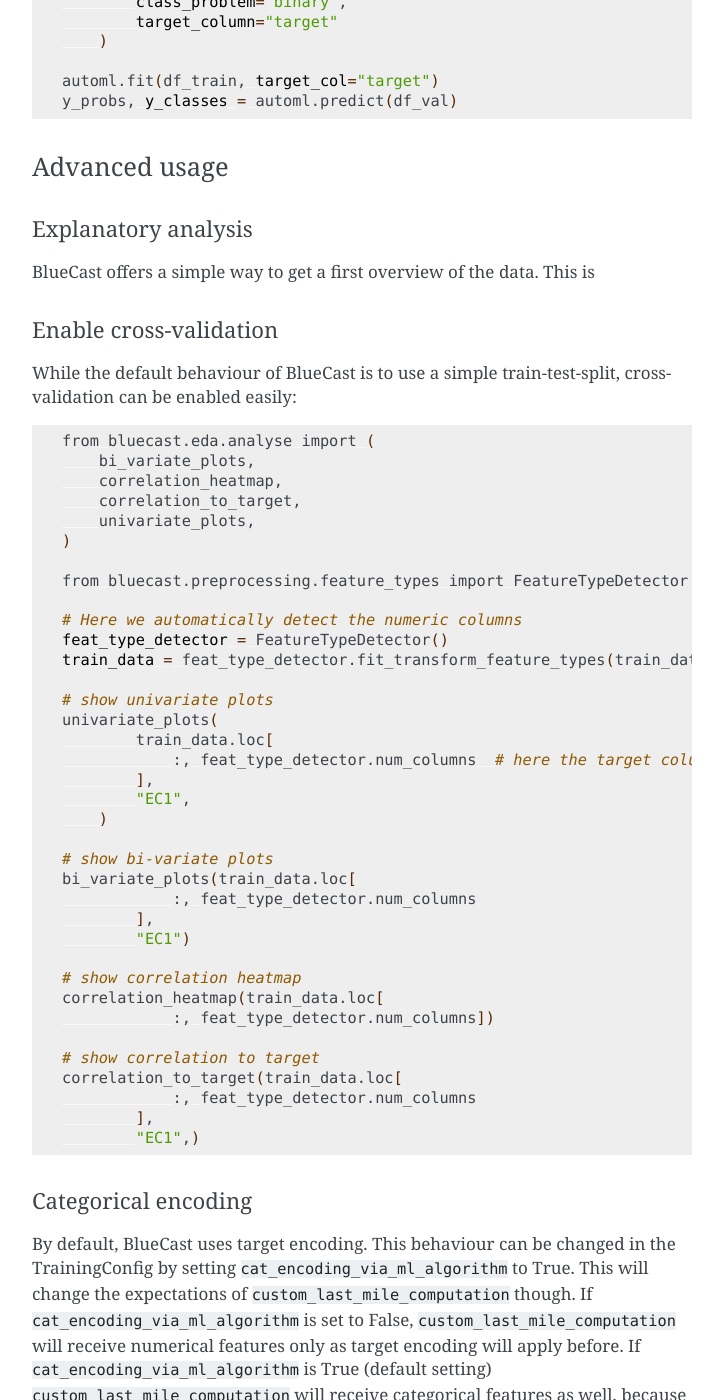
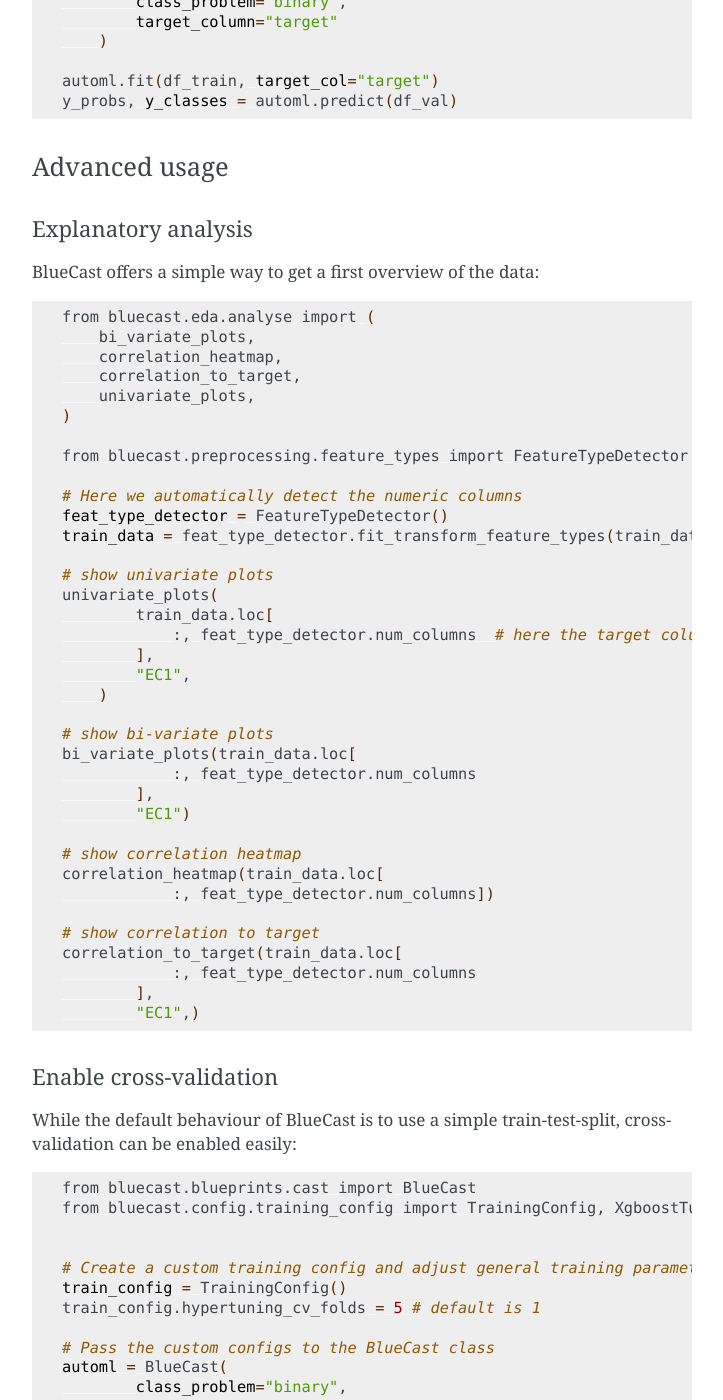
Before and after one commit to ThomasMeissnerDS/BlueCast, a Sphinx documentation site: the page built from docs/source/index.md, in a window 1280 px wide and 1400 px high, scrolled down 1664 px. Shown: the whole window, without its empty margins (388-1111 px from the left). Built offline with Sphinx 7.4.7, drawn with Linux system fonts in a browser that asks for light colours; some of the changed text lies outside the part shown.

````diff
--- a/docs/source/index.md
+++ b/docs/source/index.md
@@ -92,12 +92,7 @@ y_probs, y_classes = automl.predict(df_val)
 
 #### Explanatory analysis
 
-BlueCast offers a simple way to get a first overview of the data. This is
-
-#### Enable cross-validation
-
-While the default behaviour of BlueCast is to use a simple
-train-test-split, cross-validation can be enabled easily:
+BlueCast offers a simple way to get a first overview of the data:
 
 ```sh
 from bluecast.eda.analyse import (
@@ -136,6 +131,31 @@ correlation_to_target(train_data.loc[
             :, feat_type_detector.num_columns
         ],
         "EC1",)
+```
+
+#### Enable cross-validation
+
+While the default behaviour of BlueCast is to use a simple
+train-test-split, cross-validation can be enabled easily:
+
+```sh
+from bluecast.blueprints.cast import BlueCast
+from bluecast.config.training_config import TrainingConfig, XgboostTuneParamsConfig
+
+
+# Create a custom training config and adjust general training parameters
+train_config = TrainingConfig()
+train_config.hypertuning_cv_folds = 5 # default is 1
+
+# Pass the custom configs to the BlueCast class
+automl = BlueCast(
+        class_problem="binary",
+        target_column="target"
+        conf_training=train_config,
+    )
+
+automl.fit(df_train, target_col="target")
+y_probs, y_classes = automl.predict(df_val)
 ```
 
 #### Categorical encoding
````
Also changed, not shown: README.md (+26 -6 lines).
